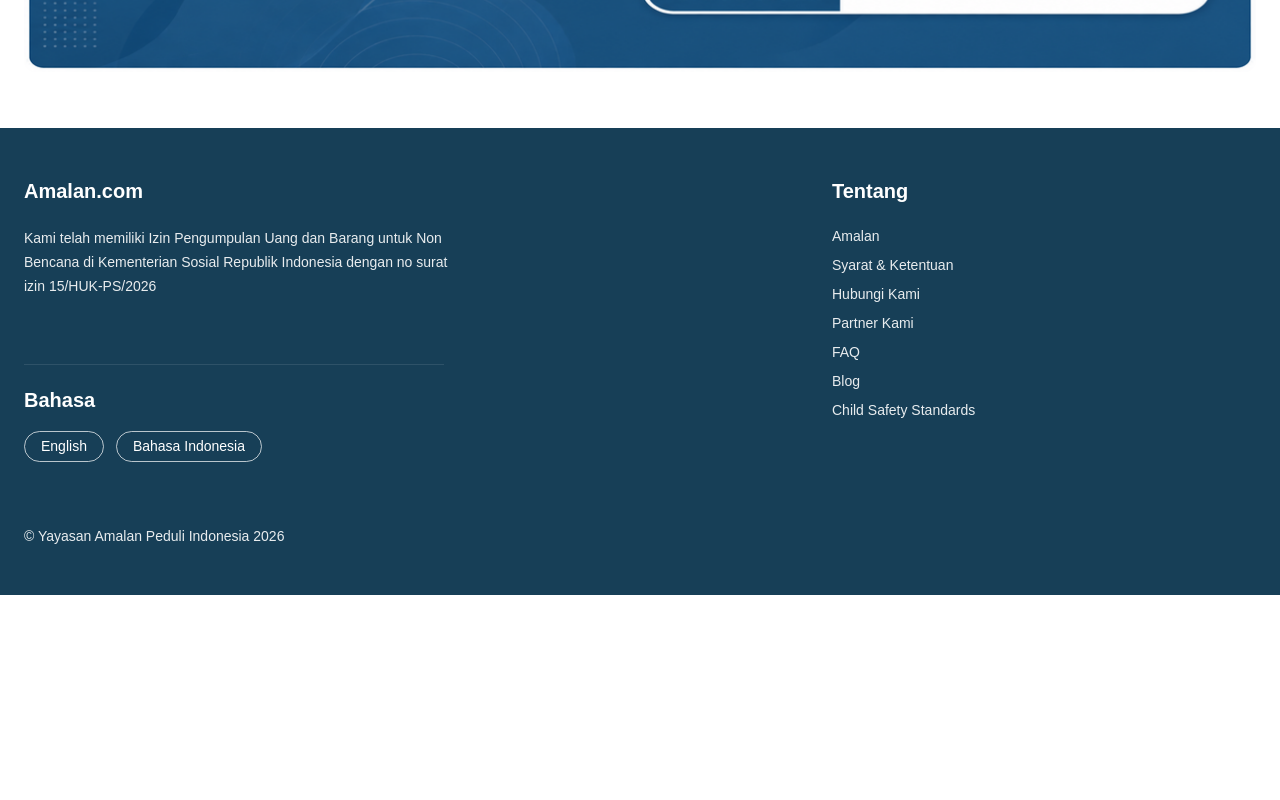
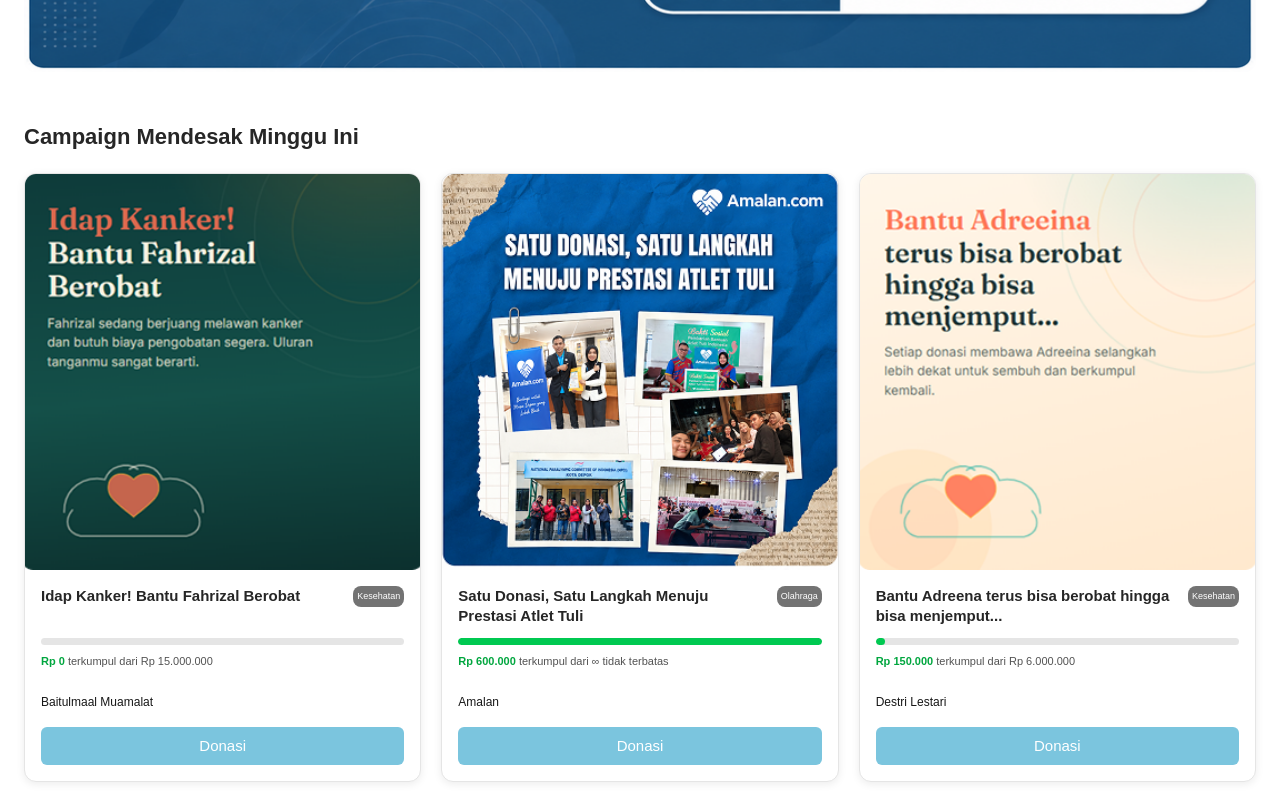
Before and after one commit to kevinefendy/website-profile-komunitas, a Next.js app: page / in a window 1280 px wide. Shown: the part 2220-3020 px from the top of the page. Before the commit the page ends 2815 px from the top, so only its background shows below. Built offline with nearby package versions, Linux system fonts and the light colour scheme; some icons are missing.

Commit message:
feat: menampilkan campaign mendesak di homepage

```diff
--- a/app/page.tsx
+++ b/app/page.tsx
@@ -39,6 +39,10 @@
 
 export default function Home() {
   const mariBantu = donations.filter((item) => item.section === "mari-bantu");
+
+  const campaignMendesak = donations.filter(
+    (item) => item.section === "campaign-mendesak",
+  );
 
   return (
     <>
@@ -168,6 +172,20 @@
               />
             </Link>
           </section>
+
+          <section className="mx-auto max-w-[1280px] px-6">
+            <div className="mb-5 flex items-center justify-between">
+              <h2 className="text-[18px] font-bold text-neutral-800 sm:text-[20px] lg:text-[22px]">
+                Campaign Mendesak Minggu Ini
+              </h2>
+            </div>
+
+            <div className="grid grid-cols-1 gap-0 lg:grid-cols-3 lg:gap-5">
+              {campaignMendesak.map((item) => (
+                <DonationCard key={item.id} {...item} />
+              ))}
+            </div>
+          </section>
         </div>
       </main>
 
```
